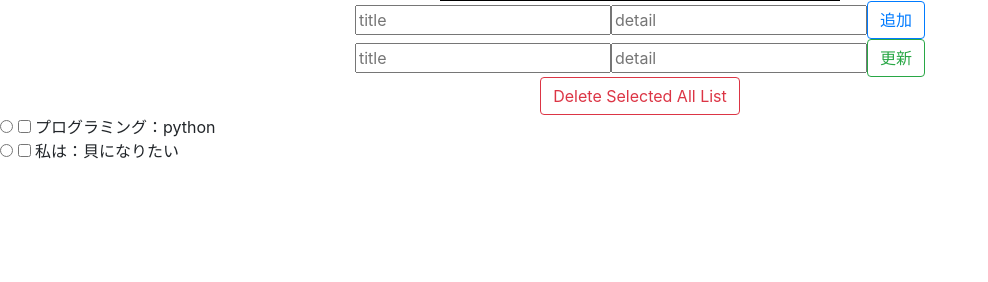
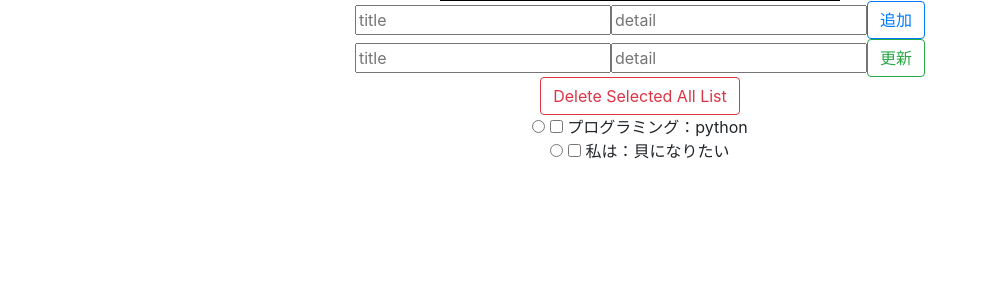
Before and after one commit to daichi0918/to_do_app, a Flask app: page / in a window 1280 px wide. Shown: the part 355-637 px from the top of the page, without its empty margins (0-988 px from the left). Run offline with Flask 2, Linux system fonts and the light colour scheme; some libraries are stand-ins or nearby versions.

Commit message:
中央揃え完了

```diff
--- a/app/templates/index.html
+++ b/app/templates/index.html
@@ -42,13 +42,14 @@ href="https://stackpath.bootstrapcdn.com/bootstrap/4.1.3/css/bootstrap.min.css">
     </form>
     {% for yarukoto in all_yarukoto %}
     <div>
-<td align="center">
+<center>
 <input type="radio" name="update" form="update" value={{yarukoto.id}}>
 <input type="checkbox" name="delete" form="delete" value={{yarukoto.id}}>
 
        {{yarukoto.title}}：{{yarukoto.body}}
-    </div>
-</td>
+</center>
+</div>
+
     {% endfor %}
 <script src="https://cdnjs.cloudflare.com/ajax/libs/popper.js/1.14.3/umd/popper.min.js"></script>
 <script src="https://stackpath.bootstrapcdn.com/bootstrap/4.1.3/js/bootstrap.min.js"></script>
```
Also changed, not shown: models/yarukoto.db.
